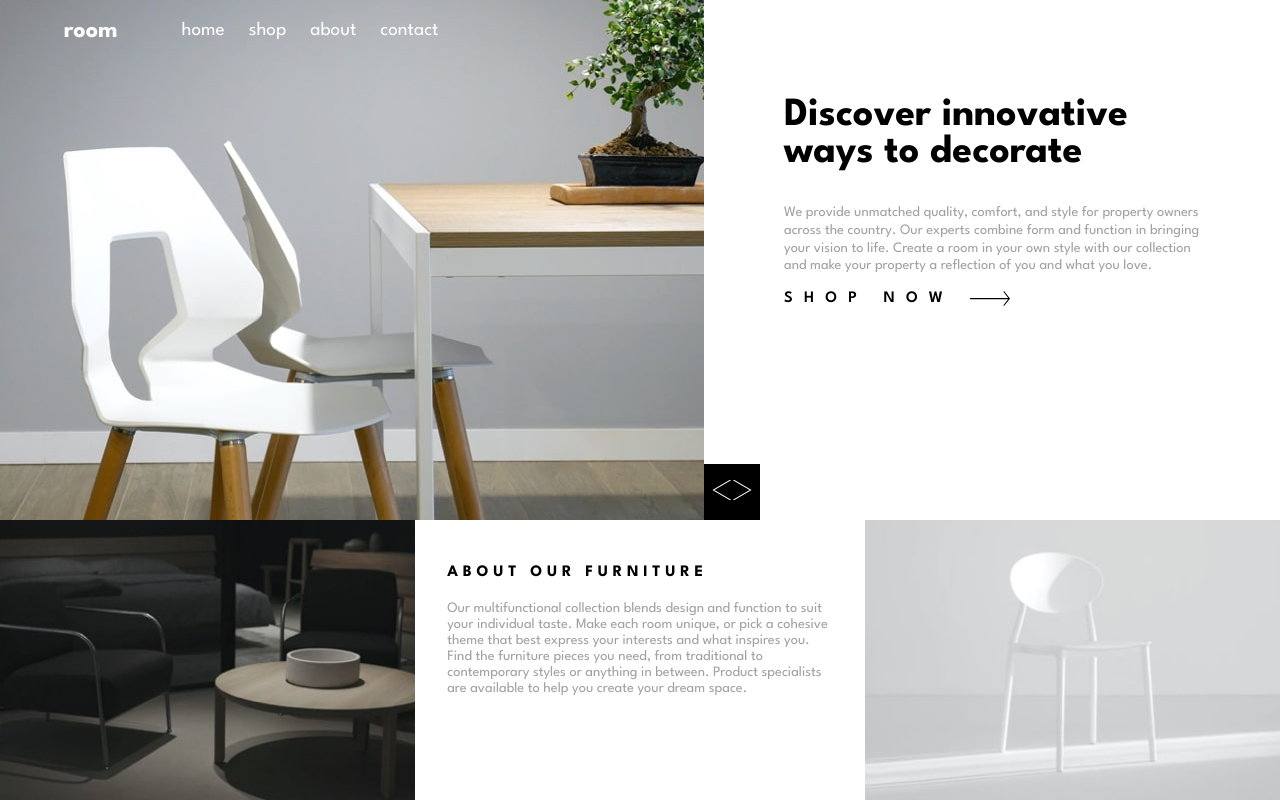
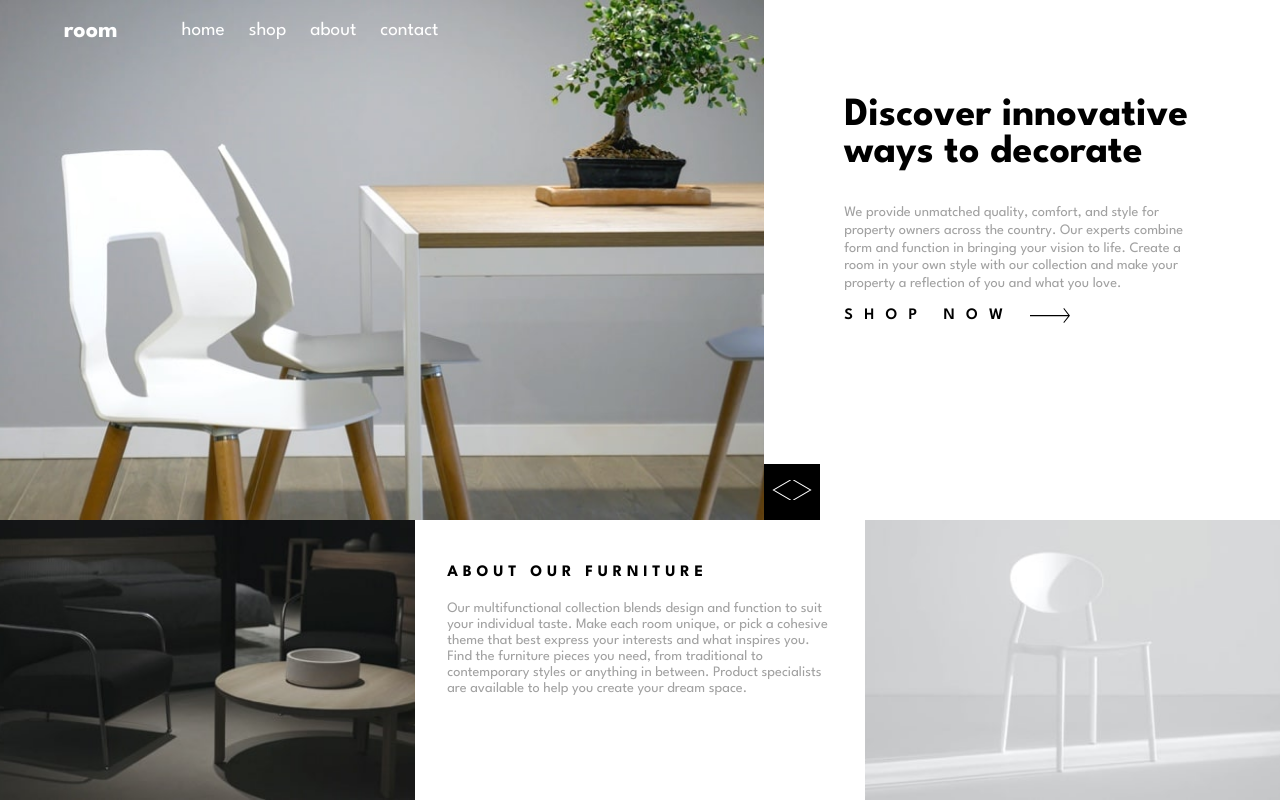
Before and after one commit to Phyf3/room, a Next.js app: page / in a window 1280 px wide. Built offline with nearby package versions, Linux system fonts and the light colour scheme.

Commit message:
feat : fixed weird  bg image resizing

```diff
--- a/styles/globals.css
+++ b/styles/globals.css
@@ -49,42 +49,39 @@ a {
   .heroImage0 {
     background-image: url('../public/images/desktop-image-hero-1.jpg');
     background-repeat: no-repeat;
-    background-size: auto;
+    background-size: cover;
     background-position: left;
-    height:65vh;
-    width:55vw;
+    height:100%;
+    width:100%;
     position: relative;
     top:0;
     right:0;
     object-fit: cover;
-    /* border: 3px solid red;; */
   }
 
   .heroImage1 {
     background-image: url('../public/images/desktop-image-hero-2.jpg');
     background-repeat: no-repeat;
-    background-size: auto;
+    background-size: cover;
     background-position: left;
-    height:65vh;
-    width:55vw;
+    height:100%;
+    width:100%;
     position: relative;
     top:0;
     right:0;
-    /* border: 3px solid red;; */
-
+    object-fit: cover;
   }
 
   .heroImage2 {
     background-image: url('../public/images/desktop-image-hero-3.jpg');
     background-repeat: no-repeat;
-    background-size: auto;
+    background-size: cover;
     background-position: left;
-    height:65vh;
-    width:55vw;
+    height:100%;
+    width:100%;
     position: relative;
     top:0;
     right:0;
-    /* border: 3px solid red;; */
-
+    object-fit: cover;
   }
 }
```
